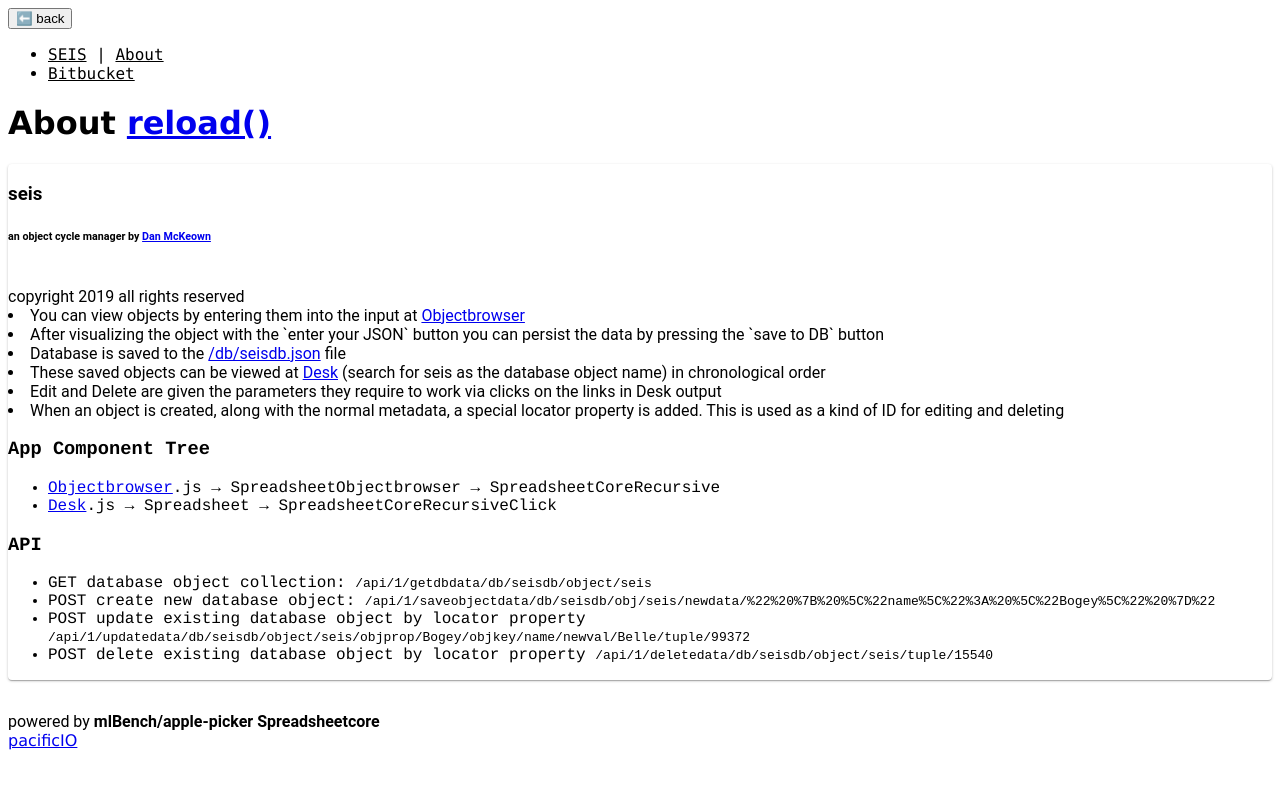
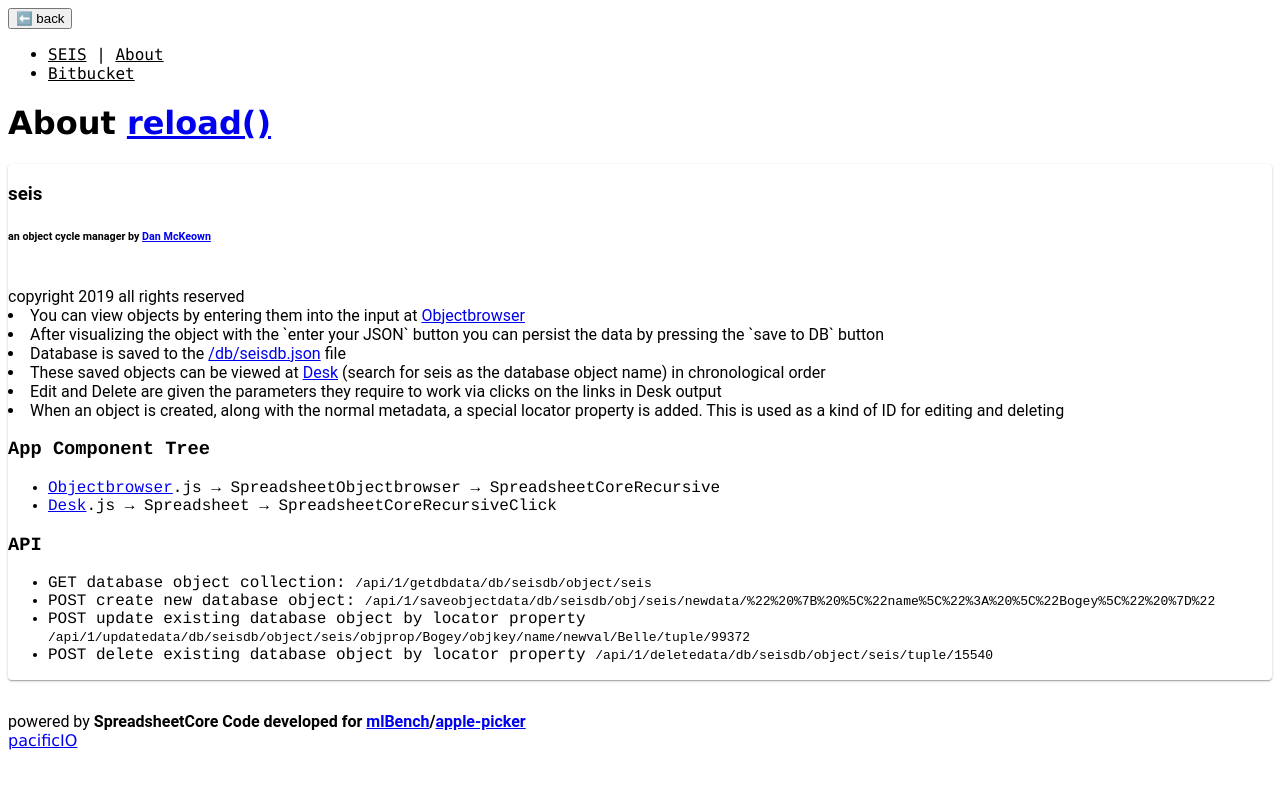
Before and after one commit to pacificpelican/seis, a Next.js app: page /About in a window 1280 px wide. Shown: the top 788 px of the page. Built offline with nearby package versions, Linux system fonts and the light colour scheme.

Commit message:
update About and readme and remove commented-out code from Edit

```diff
--- a/package.json
+++ b/package.json
@@ -1,6 +1,6 @@
 {
   "name": "seis",
-  "version": "0.4.0",
+  "version": "0.5.0",
   "scripts": {
     "dev": "node server.js",
     "build": "next build",
--- a/pages/About.js
+++ b/pages/About.js
@@ -121,7 +121,7 @@ class About extends Component {
         </Card>
 
         <footer id="deskFooter">
-          powered by <b>mlBench/apple-picker Spreadsheetcore</b>
+          powered by <b> SpreadsheetCore Code developed for <a href="http://mlBench.pacificio.com">mlBench</a>/<a href="http://applepicker.pacificio.com">apple-picker</a></b>
         </footer>
 
         <footer id="seisFooter">
--- a/pages/Edit.js
+++ b/pages/Edit.js
@@ -2,13 +2,8 @@
 //  Edit.js
 //  via mlBench & danmckeown.info
 import React, { Component } from "react";
-
 import { withRouter } from 'next/router';
-
-//  import Button from "@material-ui/core/Button";
 import { Button, TextInput } from "grommet";
-//  import Input from "@material-ui/core/Input";
-//  import Card from "@material-ui/core/Card";
 
 import Headernav from "./Headernav";
 
```
Also changed, not shown: 1 other file (tests, documents, lock files or other folders).
